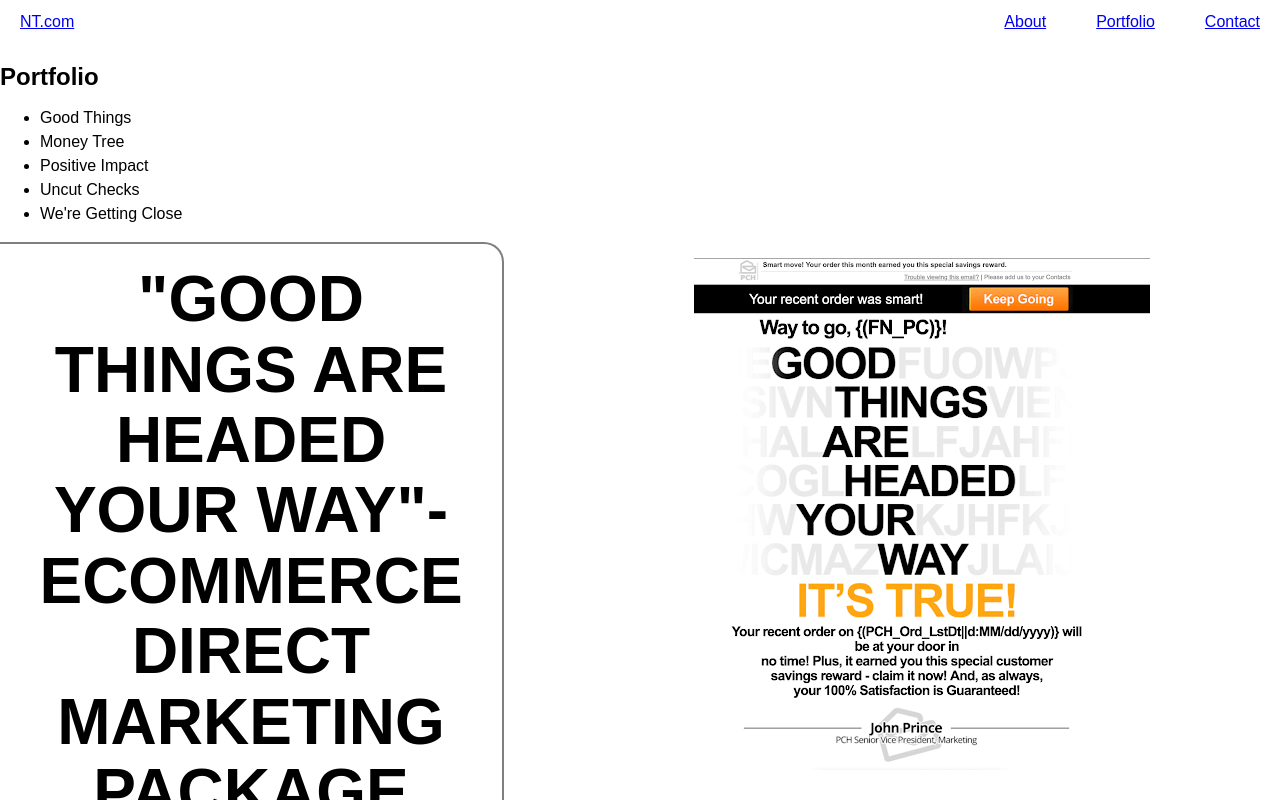
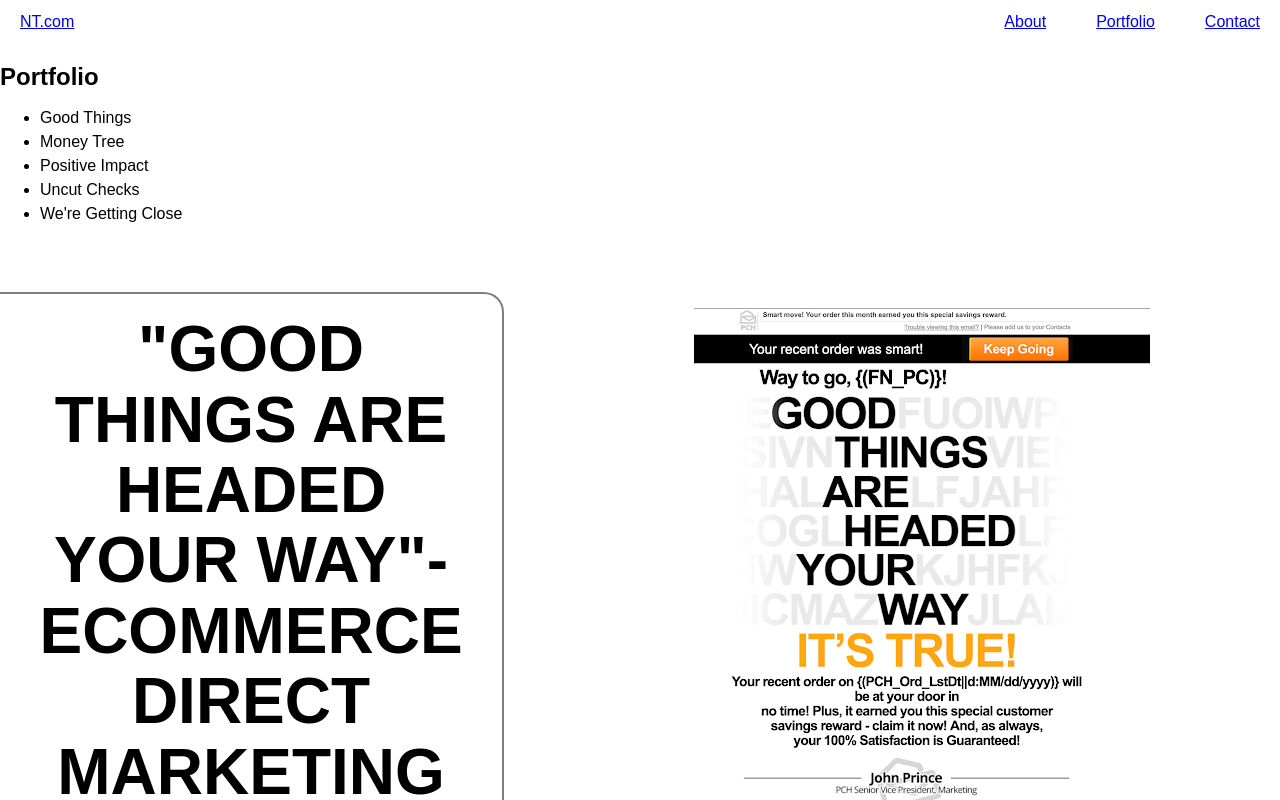
Before and after one commit to VDawson1181/my-react-app, a React (Vite) app: page /my-react-app/portfolio in a window 1280 px wide. Shown: the top 800 px of the page. Built offline with nearby package versions, Linux system fonts and the light colour scheme.

Commit message:
packages added

```diff
--- a/src/components/Pkg_Article/PkgArticle.css
+++ b/src/components/Pkg_Article/PkgArticle.css
@@ -13,12 +13,13 @@
     min-height: 100vh;
     min-width: 750px;
     margin: 0;
-    padding: 0;
+    padding: 50px 0;
     display: grid;
     justify-content: center;
     align-items: top;
     grid-template-columns: minmax(10px, 2fr) 3fr;
     gap: 20px;
+    border-bottom: 2px solid #999;
 
     .pkgArticle_PackageDescription{
         position: relative;
@@ -50,18 +51,38 @@
         }
     }
 
-    .pkgArticle_PackageRundown li{
+    .pkgArticle_PackageRundown li {
+        list-style: none;
+
+        div{
             display: flex;
             flex-direction: column;
             justify-content: center;
             align-items: center;
-        list-style: none;
             margin-bottom: 50px;
 
             p{
-            font-size: 2rem;
+                font-size: 1rem;
                 text-align: center;
                 text-shadow: 2px 2px 3px hsla(0, 0%, 100%, 0.95);
             }
         }
     }
+}
+
+
+#PositiveImpact .pkgArticle_PackageRundown li div:nth-of-type(1),
+#PositiveImpact .pkgArticle_PackageRundown li div:nth-of-type(2),
+#PositiveImpact .pkgArticle_PackageRundown li div:nth-of-type(3){
+    width: 510px;
+    margin: 0 auto 50px;
+}
+
+#PositiveImpact .pkgArticle_PackageRundown li div:nth-of-type(3) img {
+	min-height: 783px;
+	margin-top: -11px;
+}
+#PositiveImpact .pkgArticle_PackageRundown li div:nth-of-type(1) p,
+#PositiveImpact .pkgArticle_PackageRundown li div:nth-of-type(2) p{
+    display: none;
+}
--- a/src/routes/Portfolio.jsx
+++ b/src/routes/Portfolio.jsx
@@ -3,6 +3,7 @@
 
 const Portfolio = () => {
 
+  // Good Things
   const gt_users = [
     {
       id: "goodThings",
@@ -18,9 +19,11 @@
     {url: "./src/assets/packages/goodThings/GT_Pkg_1.png", blurb: ""},
     {url: "./src/assets/packages/goodThings/GT_Pkg_2.png", blurb: ""},
   ];
+
+  // MoneyTree
   const mt_users = [
     {
-      id: "Money Tree",
+      id: "moneyTree",
       name: "\"Money Tree Interactive Game\"- Ecommerce Direct Marketing Package",
       objective: "Create an interactive game that would surprise and delight users with both an exciting opportunity to win and a special “free gift” order incentive.",
       inspiration: "The idea for this version: Ever wish you had your own personal money tree? Yeah, me too. That's what gave me the idea here. The user gets presented with the sweepstakes section first. They click to shake the tree and cash falls down and tallies up. The prize was made variable, ranging from $50,000-$100,000. Playing off of the excitement of the sweepstakes, we haloed the theme for the product section, giving the user a chance to shake the tree for a free gift order incentive. Users received either a $25 or $30 free gift value with their order based on their buyer segment with the most loyal customers revealing the highest amount. Design-wise, we kept it light and playful. We added a little birdie who “chirped” and relayed important UI messaging to the user. We even had elements like a boot falling out of one of the trees as a fun add-on.",
@@ -37,17 +40,39 @@
     {url: "./src/assets/packages/moneyTree/MoneyTree6.png", blurb: ""},
   ];
 
+  // Positive Impact
   const pi_users = [
     {
-      id: "Positive Impact",
+      id: "positiveImpact",
       name: "\"Positive Impact\"- Ecommerce Direct Marketing Package",
       objective: "Create a new contest promotion that is uplifting to the users and provides a substantial payout for our imminent prize event",
-      inspiration: "Inspiration: This package was written in the thick of Covid lockdown. A lot of people around the country were feeling the financial strains of furloughs and budget cuts. But at the same time, there was a strong sense of community across the country. People were (virtually) checking in on family, friends and neighbors and offering to help anyway they could. It gave me the idea to create an Americana-themed package with a strong sweepstakes offer that would give substantial financial relief and impact the winner’s life in a positive way. This “positive impact” would help wipe out debt, cushion savings, even help out loved ones. Design-wise, we chose a red, white and blue color pallet with elements from our national landmarks. We even included a virtual apple pie recipe card that users could download. (I wrote and tested the recipe myself)!",
+      inspiration: "This package was written in the thick of Covid lockdown. A lot of people around the country were feeling the financial strains of furloughs and budget cuts. But at the same time, there was a strong sense of community across the country. People were (virtually) checking in on family, friends and neighbors and offering to help anyway they could. It gave me the idea to create an Americana-themed package with a strong sweepstakes offer that would give substantial financial relief and impact the winner’s life in a positive way. This “positive impact” would help wipe out debt, cushion savings, even help out loved ones. Design-wise, we chose a red, white and blue color pallet with elements from our national landmarks. We even included a virtual apple pie recipe card that users could download. (I wrote and tested the recipe myself)!",
       result:"This performed very well. It tested at a +18 Lift to Order Response.",
       isValid: true,
     },
   ];
   const pi_images = [
+    {url: "./src/assets/packages/positiveImpact/PI_Email_Top.png", blurb: ""},
+    {url: "./src/assets/packages/positiveImpact/PI_Email_Mid.gif", blurb: ""},
+    {url: "./src/assets/packages/positiveImpact/PI_Email_Body.png", blurb: "The upfront message teases THREE positive impact checks with the last check remaining a mystery until the user clicks through to the landing page."},
+    {url: "./src/assets/packages/positiveImpact/PI_Pkg_1.png", blurb: "On load of the landing page, the user gets a pop-up message asking him to make a decision regarding how much the last positive impact check should be made out for if he wins from this notice. Johnny is choosing between three prize values: Cash for a Vacation, Cash for a new Car, or Cash towards a Charity."},
+    {url: "./src/assets/packages/positiveImpact/PI_Pkg_2.png", blurb: "Once Johnny picks, he is asked to confirm his choice."},
+    {url: "./src/assets/packages/positiveImpact/PI_Pkg_3.png", blurb: ""},
+    {url: "./src/assets/packages/positiveImpact/PI_Pkg_4.png", blurb: "This was placed into an affinity mailing targeted to buyers who have shown an interest in kitchen items. We added a fun virtual recipe card that Johnny could print for free."},
+  ];
+
+  // Uncut Checks
+  const uc_users = [
+    {
+      id: "uncutChecks",
+      name: "\"UNCUT CHECKS\"- Ecommerce Direct Marketing Package",
+      objective: "Create a new daily package that can be used with the promotional TV timeframe.",
+      inspiration: "Come up with a fresh approach to showcase the Win For Life prize being offered. The lifetime payments are paid out weekly, which comes out to a lot of checks being printed. That inspired the idea of freshly printed uncut money sheets. Here we switched out the cash for faux-check sheets. Design-wise, we wanted to go big and bold with a modern, clean letter.",
+      result:"This performed very well. It tested at a +18 Lift to Order Response.",
+      isValid: true,
+    },
+  ];
+  const uc_images = [
     {url: "./src/assets/packages/positiveImpact/PI_Email_Top.png", blurb: ""},
     {url: "./src/assets/packages/positiveImpact/PI_Email_Mid.gif", blurb: ""},
     {url: "./src/assets/packages/positiveImpact/PI_Email_Body.png", blurb: "The upfront message teases THREE positive impact checks with the last check remaining a mystery until the user clicks through to the landing page."},
```
Lines whose indentation alone changed are shown as unchanged.
